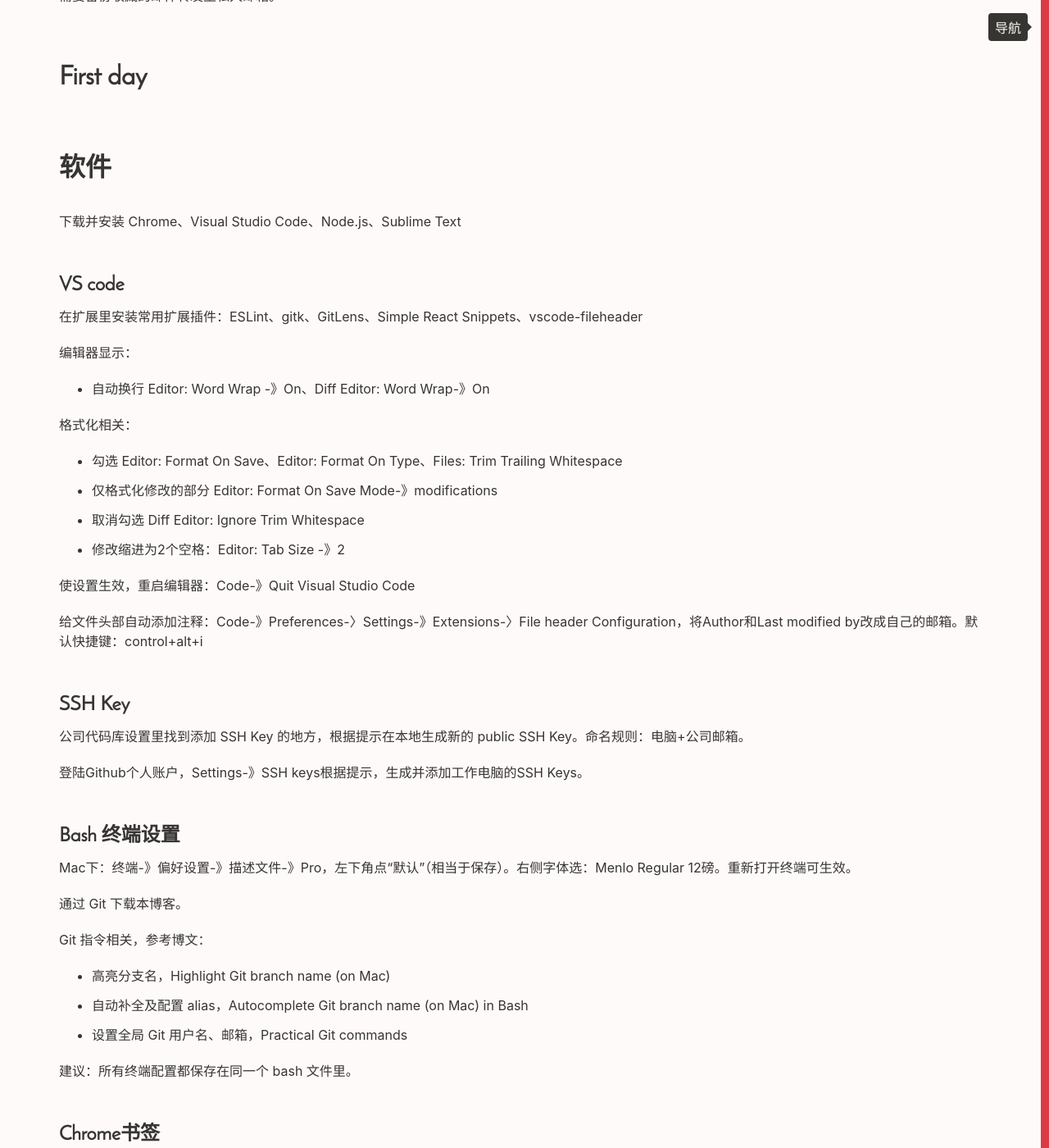
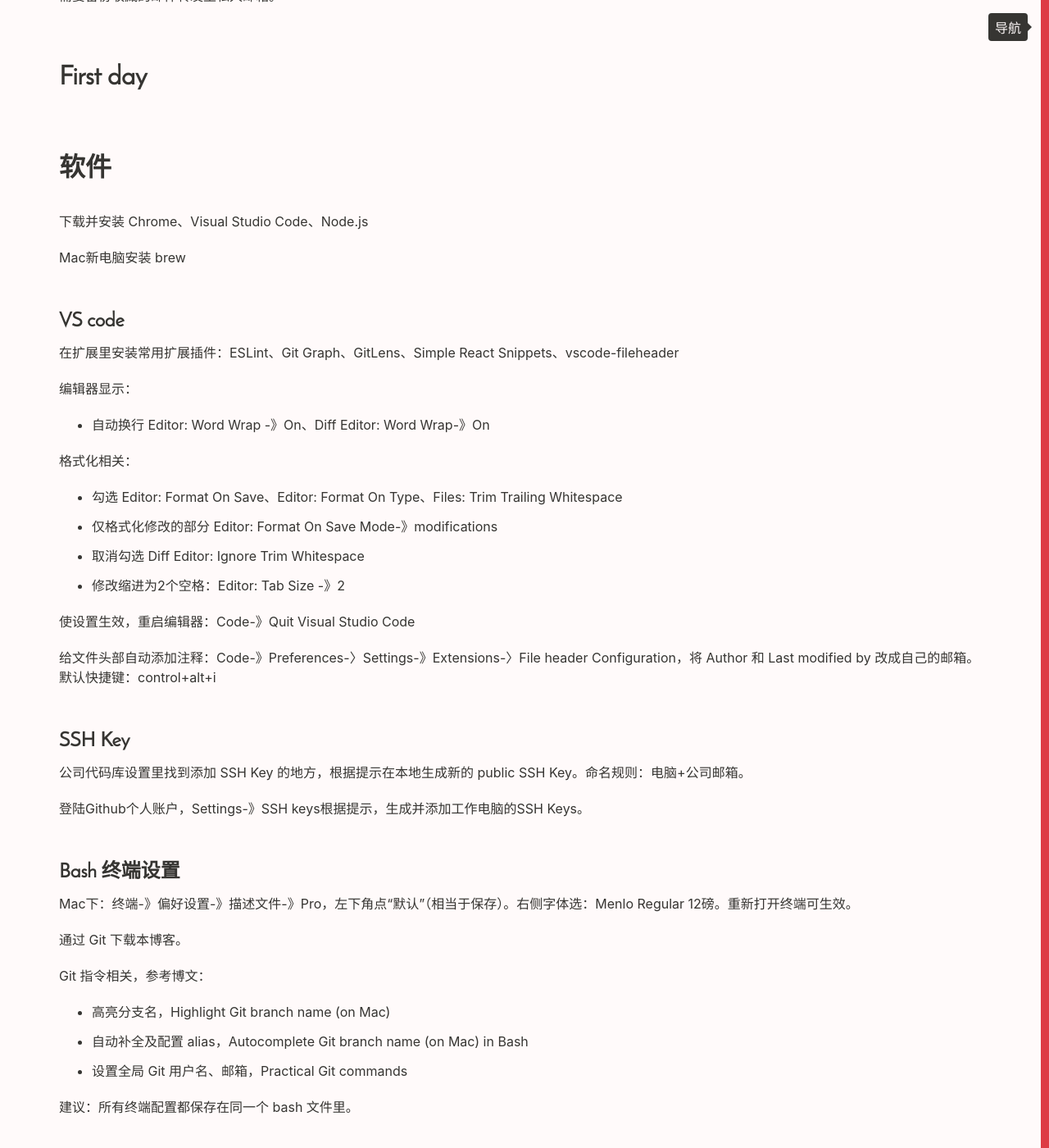
Before and after one commit to Vivi-wu/dive-into-web, a Jekyll site: the page built from _posts/2020-09-09-Web-developer-last-and-first-day.markdown, in a window 1280 px wide and 1400 px high, scrolled down 873 px. Shown: the whole window at 82% size. Built offline with Jekyll 4.4.1, drawn with Linux system fonts in a browser that asks for light colours.

```diff
--- a/_posts/2018-06-06-Code-Editor-tips.markdown
+++ b/_posts/2018-06-06-Code-Editor-tips.markdown
@@ -109,3 +109,7 @@
 1. 左侧工具栏 Explorer -》Open Editors
 2. 右键点击文件 A，弹出菜单里选择 Select for Compare
 3. 右键点击另一文件 B，弹出菜单里选择 Compare with Selected
+
+### 打开终端
+
+Mac OS `Shift + command + C`
--- a/_posts/2020-09-09-Web-developer-last-and-first-day.markdown
+++ b/_posts/2020-09-09-Web-developer-last-and-first-day.markdown
@@ -32,11 +32,13 @@
 
 ## 软件
 
-下载并安装 Chrome、Visual Studio Code、Node.js、Sublime Text
+下载并安装 Chrome、Visual Studio Code、Node.js
+
+Mac新电脑安装 brew
 
 ### VS code
 
-在扩展里安装常用扩展插件：ESLint、gitk、GitLens、Simple React Snippets、vscode-fileheader
+在扩展里安装常用扩展插件：ESLint、Git Graph、GitLens、Simple React Snippets、vscode-fileheader
 
 编辑器显示：
 
@@ -51,7 +53,7 @@
 
 使设置生效，重启编辑器：Code-》Quit Visual Studio Code
 
-给文件头部自动添加注释：Code-》Preferences-〉Settings-》Extensions-〉File header Configuration，将Author和Last modified by改成自己的邮箱。默认快捷键：control+alt+i
+给文件头部自动添加注释：Code-》Preferences-〉Settings-》Extensions-〉File header Configuration，将 Author 和 Last modified by 改成自己的邮箱。默认快捷键：control+alt+i
 
 ### SSH Key
 
--- a/_posts/2020-12-31-Shopify-store-practice.markdown
+++ b/_posts/2020-12-31-Shopify-store-practice.markdown
@@ -201,7 +201,7 @@
 
 #### 变量作用域
 
-渲染进模版里的 snippet 代码并不自动 access 父模版中使用变量 tags assign赋值的 variables。同理，snippet 内部的变量，不能被外部的代码读取。
+渲染进模版里的 snippet 代码并不自动 access 父模版中使用变量 tags assign 赋值的 variables。同理，snippet 内部的变量，不能被外部的代码读取。
 
 读取父模版变量的方法：
 
```
